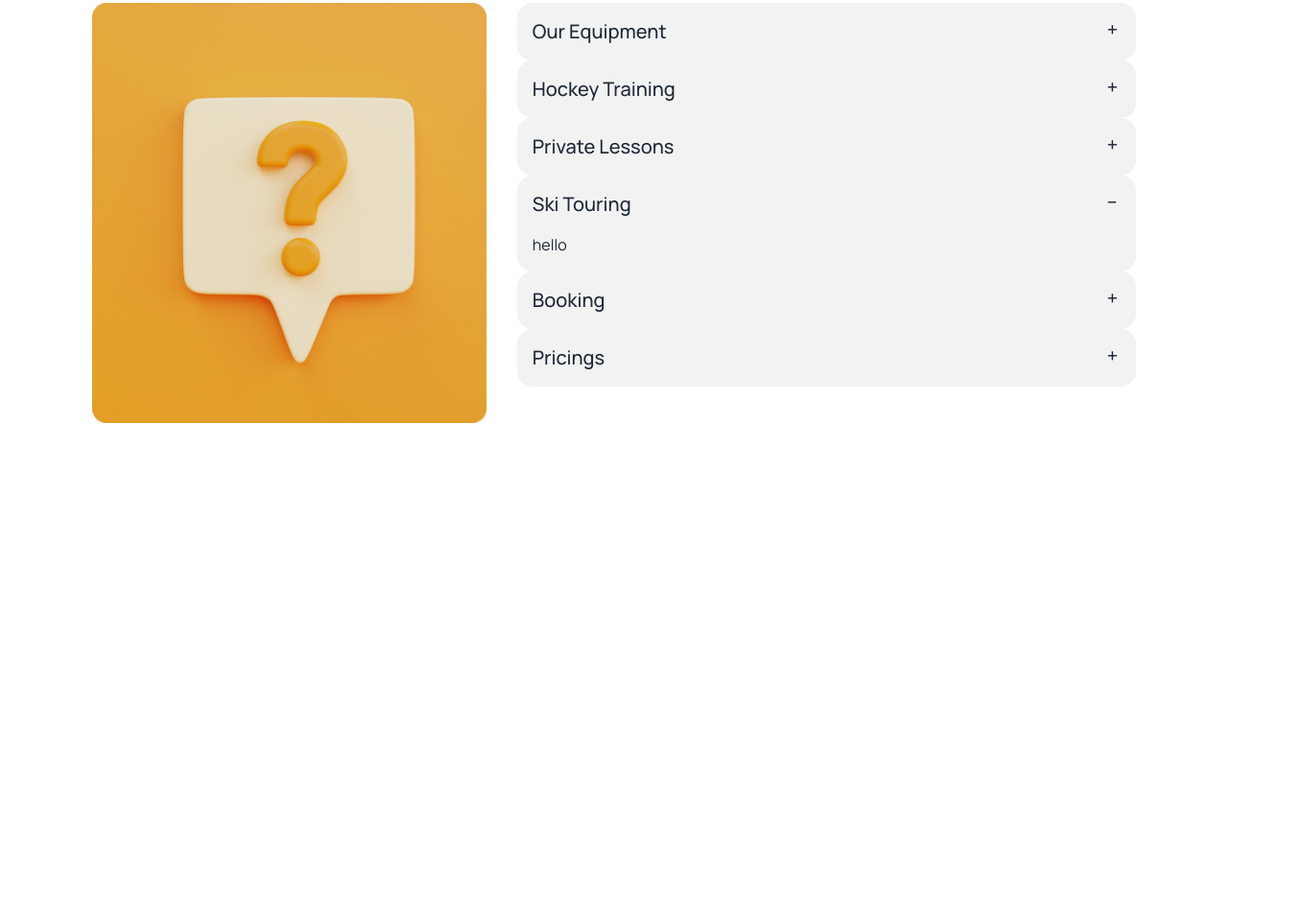
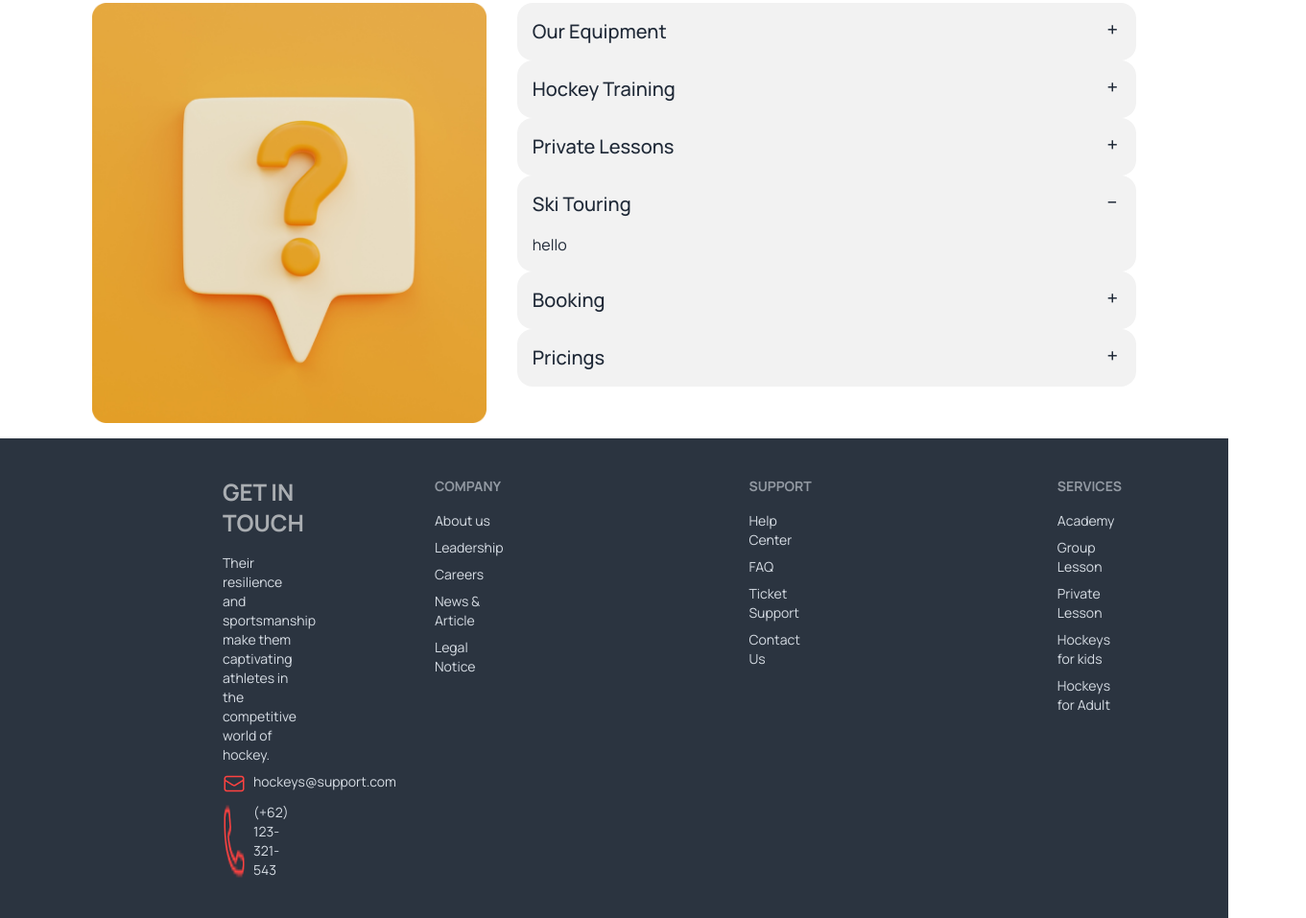
Before and after one commit to RUHULAMINREDWAN/Hockeys, a plain HTML site: page index.html in a window 1280 px wide. Shown: the part 2913-3870 px from the top of the page at 96% size, 1361 px wide, since content can reach past the window. Before the commit the page ends 3370 px from the top, so only its background shows below. Drawn offline with nearby package versions, Linux system fonts and the light colour scheme.

Commit message:
added footer section

```diff
--- a/index.html
+++ b/index.html
@@ -312,6 +312,47 @@
     <!-- main section 4 end  -->
     <!-- main section 5 start  -->
   </main>
+  <section>
+    <div>
+      <footer class="footer p-10 bg-neutral text-neutral-content gap-16">
+        <nav class="pl-48">
+          <header class="footer-title text-2xl font-bold text-white">Get In Touch</header>
+          <a class="link link-hover w-1/2 ">Their resilience and sportsmanship make them captivating athletes in the competitive world of hockey.</a>
+          <div class="flex w-1/2 gap-2 item-center">
+            <img src="./asset/Images/Frame (3).png" alt="" srcset="">
+            <a class="link link-hover">hockeys@support.com</a>
+          </div>
+          <div class="flex w-1/2 gap-2 item-center">
+            <img src="./asset/Images/Frame (4).png" alt="" srcset="">
+            <a class="link link-hover">(+62) 123-321-543</a>
+          </div>
+        </nav>
+        <nav class="pr-48">
+          <header class="footer-title">Company</header>
+          <a class="link link-hover">About us</a>
+          <a class="link link-hover">Leadership</a>
+          <a class="link link-hover">Careers</a>
+          <a class="link link-hover">News & Article</a>
+          <a class="link link-hover">Legal Notice</a>
+        </nav>
+        <nav class="pr-48">
+          <header class="footer-title">Support</header>
+          <a class="link link-hover">Help Center</a>
+          <a class="link link-hover">FAQ</a>
+          <a class="link link-hover">Ticket Support</a>
+          <a class="link link-hover">Contact Us</a>
+        </nav>
+        <nav class="pr-48">
+          <header class="footer-title">Services</header>
+          <a class="link link-hover">Academy</a>
+          <a class="link link-hover">Group Lesson</a>
+          <a class="link link-hover">Private Lesson</a>
+          <a class="link link-hover">Hockeys for kids</a>
+          <a class="link link-hover">Hockeys for Adult</a>
+        </nav>
+      </footer>
+    </div>
+  </section>
 </body>
 
 </html>
```
Also changed, not shown: asset/Images/Frame (3).png (added), asset/Images/Frame (4).png (added).
